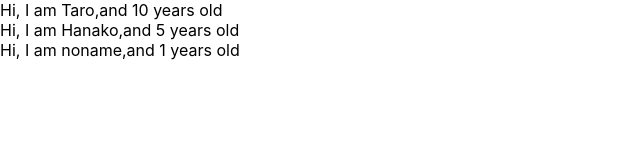
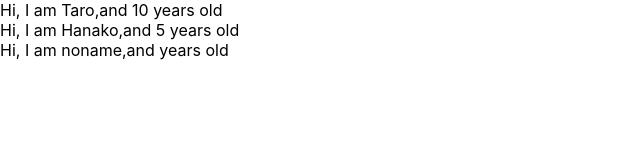
Before and after one commit to tetsuya405/udemy-react-redux-crud-application, a React (Create React App) app: page / in a window 1280 px wide. Shown: the top 160 px of the page, without its empty margins (0-640 px from the left). Built offline with nearby package versions, Linux system fonts and the light colour scheme.

Commit message:
learn prop-types

```diff
--- a/src/App.js
+++ b/src/App.js
@@ -1,4 +1,5 @@
 import React from "react";
+import PropTypes from "prop-types";
 
 const App = () => {
   const profiles = [
@@ -19,7 +20,9 @@ const App = () => {
 const User = (props) => {
   return <div>Hi, I am {props.name},and {props.age} years old</div>
 }
- User.defaultProps ={
-   age:1
+ User.propTypes ={
+   name: PropTypes.string,
+   age: PropTypes.number.isRequired
  }
+
 export default App;
```
